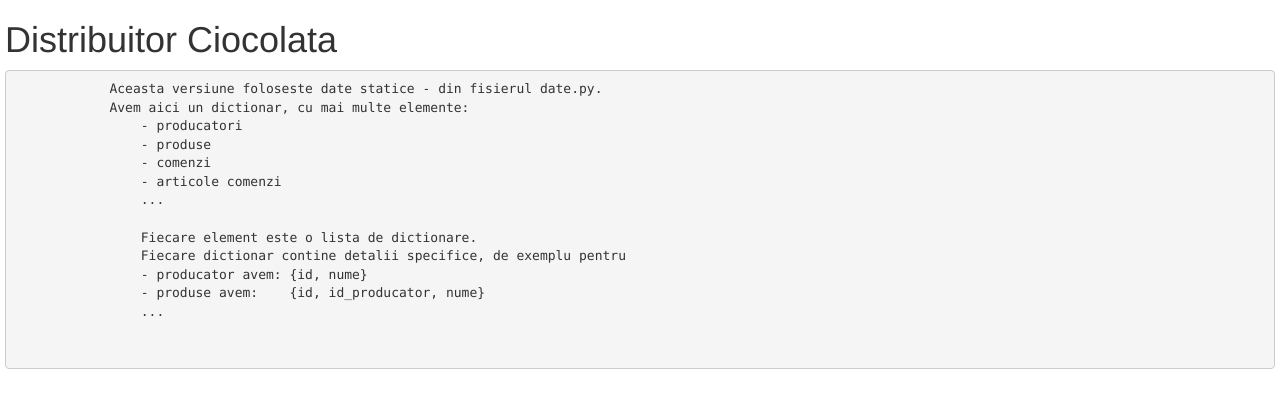
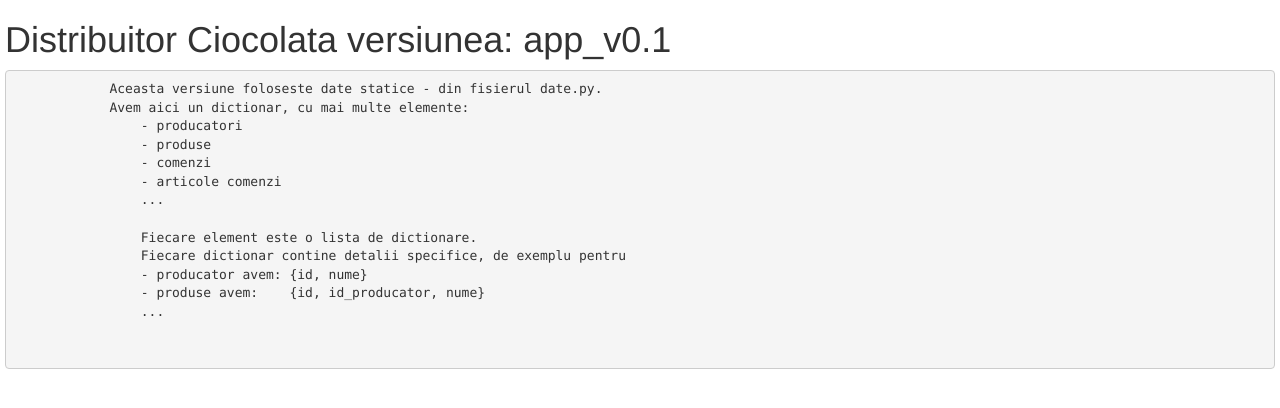
Before and after one commit to crchende/site_distribuitor, a Flask app: page / in a window 1280 px wide. Shown: the part 52-460 px from the top of the page. Run offline with Flask 2, Linux system fonts and the light colour scheme; some libraries are stand-ins or nearby versions.

Commit message:
Inclus si versiunea in pagina de start

```diff
--- a/app/templates/index.html
+++ b/app/templates/index.html
@@ -38,7 +38,7 @@
 {% block content %}
 <div id=content>
     {% if page == "distribuitor ciocolata" %}
-        <h1> {{page|title}}</h1>
+        <h1> {{page|title}} versiunea: app_v0.1</h1>
         <pre>
             Aceasta versiune foloseste date statice - din fisierul date.py.
             Avem aici un dictionar, cu mai multe elemente:
```
